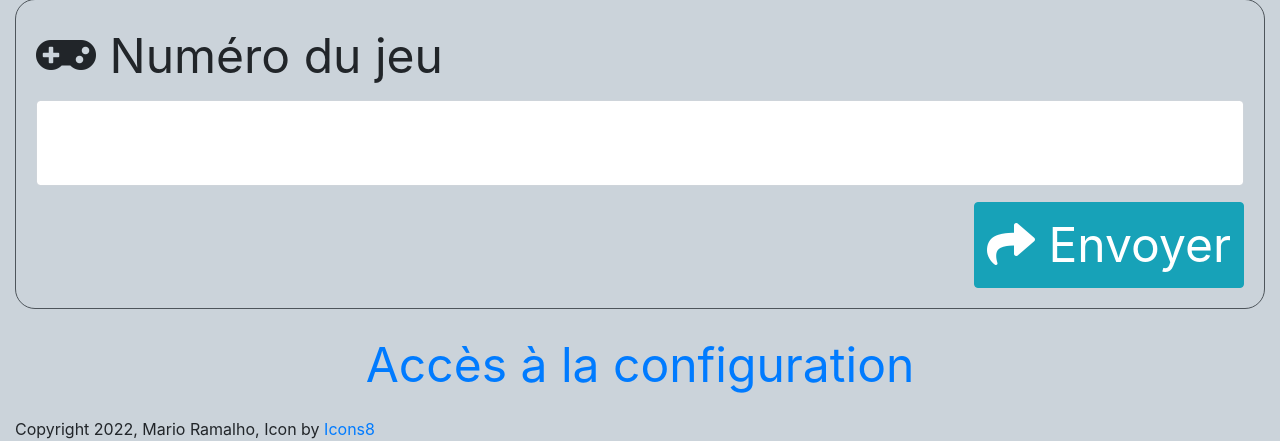
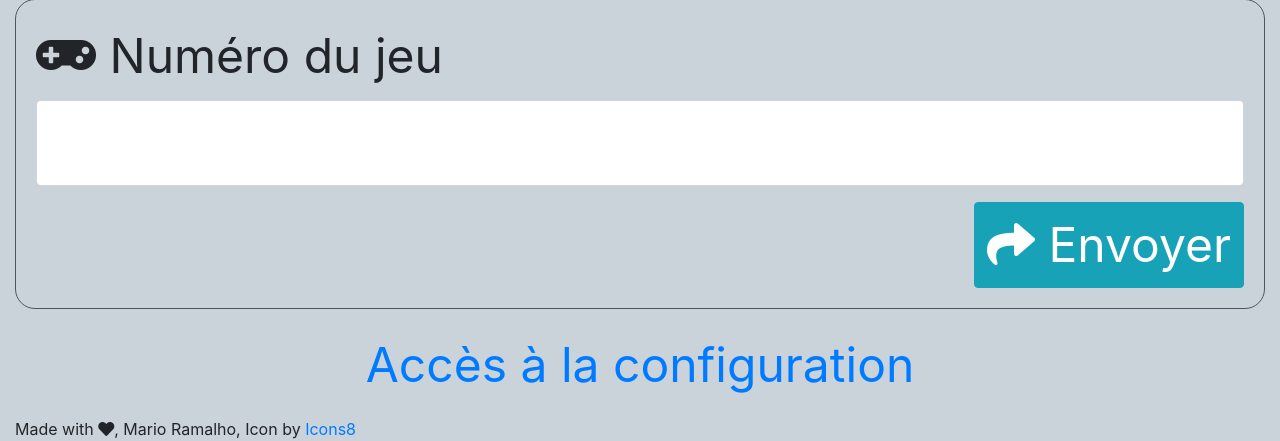
Before and after one commit to ramalhom/alice_bob, a PHP site: page / in a window 1280 px wide. Shown: the part 960-1401 px from the top of the page. Run offline with PHP 8.4, Linux system fonts and the light colour scheme; data that the repository does not hold is empty; some web fonts are replaced.

Commit message:
footer modification

```diff
--- a/index.php
+++ b/index.php
@@ -64,7 +64,7 @@ session_start();
         <?php } ?>
         <div class="row">
             <div class="col-md-12">
-                <span>Copyright 2022, Mario Ramalho, Icon by <a target="_blank" href="https://icons8.com">Icons8</a></span>
+                <span>Made with <i class="fa fa-heart"></i>, Mario Ramalho, Icon by <a target="_blank" href="https://icons8.com">Icons8</a></span>
             </div>
         </div>
     </div>
```
Also changed, not shown: config.php (+6 -3 lines), final.php (+6 -3 lines).
